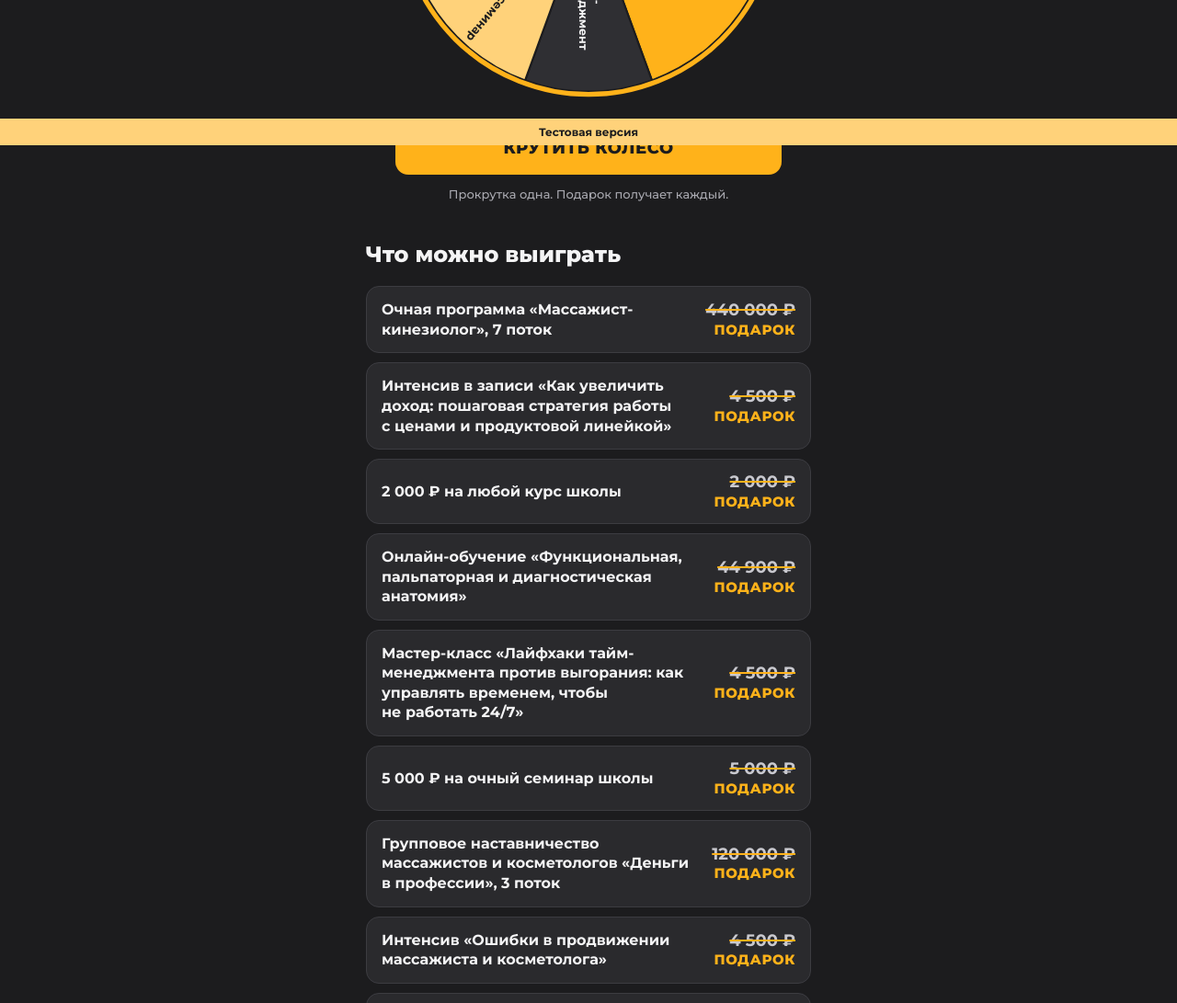
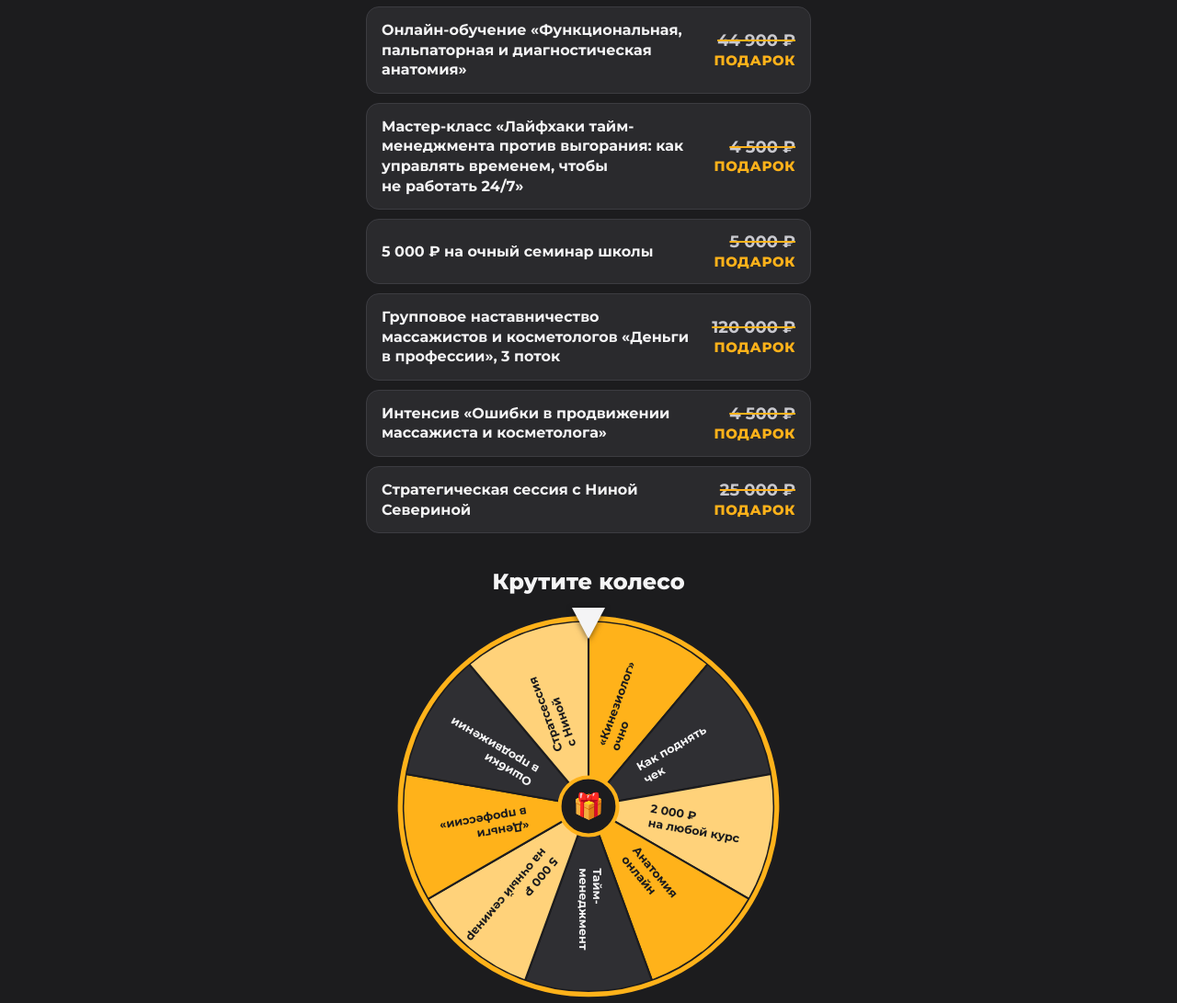
Before and after one commit to osipovagurevich/kurs-niny-severinoy, a plain HTML site: page black-friday/koleso/index.html in a window 1280 px wide. Shown: the part 642-1733 px from the top of the page at 92% size. Drawn offline with Linux system fonts and the light colour scheme.

Commit message:
BF wheel: prizes first, no test banner

```diff
--- a/black-friday/koleso/index.html
+++ b/black-friday/koleso/index.html
@@ -38,7 +38,8 @@
   footer{color:#a9a9b0;font-size:12px;margin-top:36px}
 
   .sub{color:#ffb21a;font-size:20px;font-weight:800;text-transform:uppercase;letter-spacing:.03em;margin-bottom:12px}
-  .list-title{font-size:24px;font-weight:800;margin:40px 0 16px;text-align:left}
+  .list-title{font-size:24px;font-weight:800;margin:8px 0 16px;text-align:left}
+  .prizes + .list-title{margin-top:36px;text-align:center}
   .prizes{display:grid;gap:10px;text-align:left}
   .prize{display:flex;justify-content:space-between;align-items:center;gap:14px;background:#2a2a2d;border:1px solid #3c3c41;border-radius:14px;padding:14px 16px}
   .prize .pn{font-weight:700;font-size:16px;line-height:1.35}
@@ -68,6 +69,9 @@
   <p class="lead" id="lead">Спасибо за покупку! Прокрутите колесо один раз и заберите подарок.</p>
 
   <div id="game">
+    <h2 class="list-title">Что можно выиграть</h2>
+    <div class="prizes" id="prizeList"></div>
+    <h2 class="list-title">Крутите колесо</h2>
     <div class="wheel-box">
       <div class="pointer"></div>
       <svg viewBox="0 0 400 400" id="wheelSvg" aria-hidden="true"><g id="wheelG"></g></svg>
@@ -75,8 +79,6 @@
     <button class="btn" id="spinBtn" type="button">Крутить колесо</button>
     <p class="note">Прокрутка одна. Подарок получает каждый.</p>
 
-    <h2 class="list-title">Что можно выиграть</h2>
-    <div class="prizes" id="prizeList"></div>
 
     <div class="result" id="result">
       <div class="r-label">Ваш подарок</div>
@@ -136,7 +138,6 @@
   var KEY = 'bf2026_wheel_prize';
   /* ===================== */
 
-  if (TEST_MODE){ var tf = document.createElement('div'); tf.className = 'test-flag'; tf.textContent = 'Тестовая версия'; document.body.appendChild(tf); }
   var N = PRIZES.length, SEG = 360/N, CX = 200, R = 192;
   var COLORS = ['#ffb21a','#2f2f33','#ffd27a'], TEXT = ['#1c1c1e','#f4f4f5','#1c1c1e'];
   var NS = 'http://www.w3.org/2000/svg';
```
